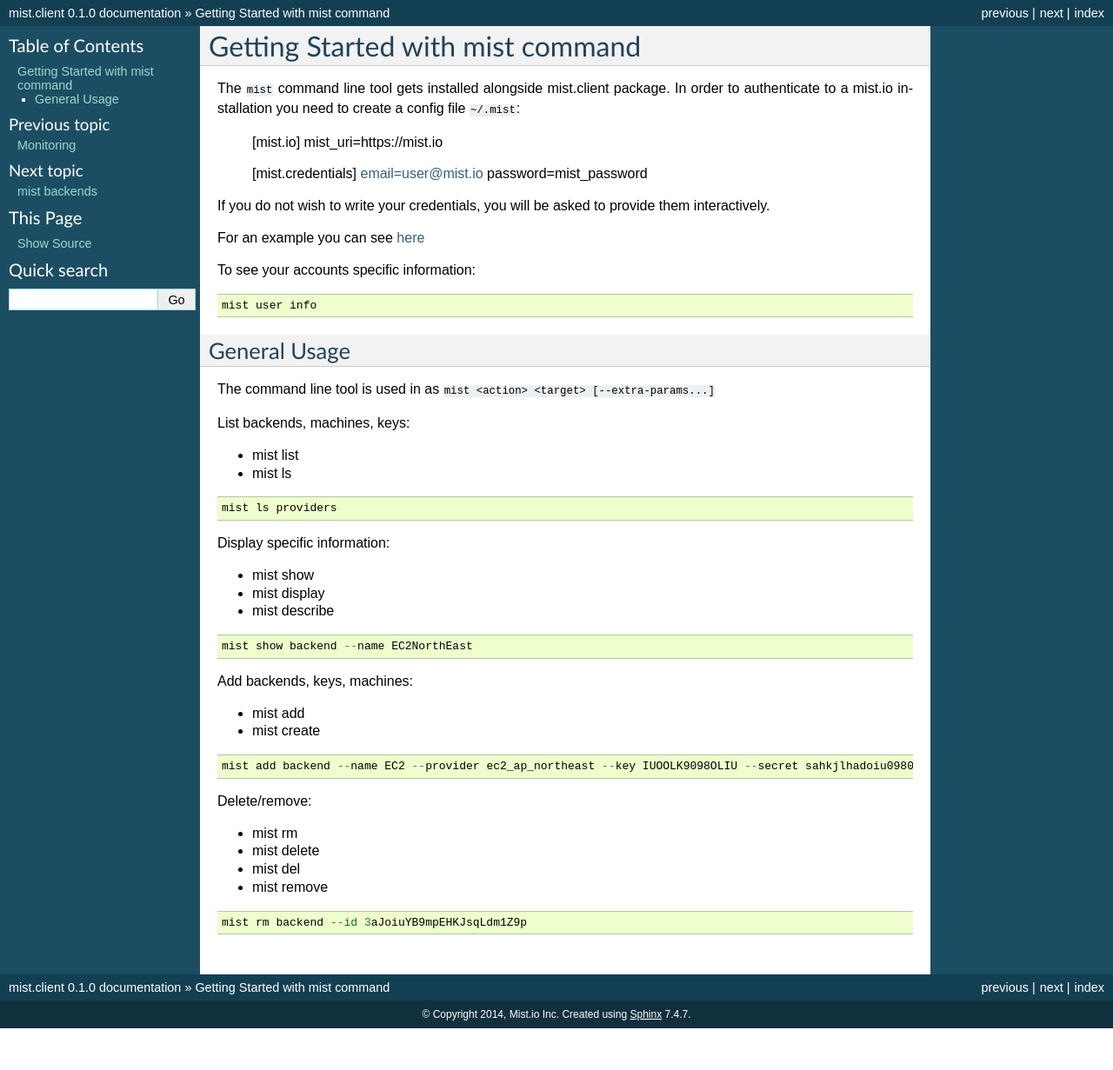
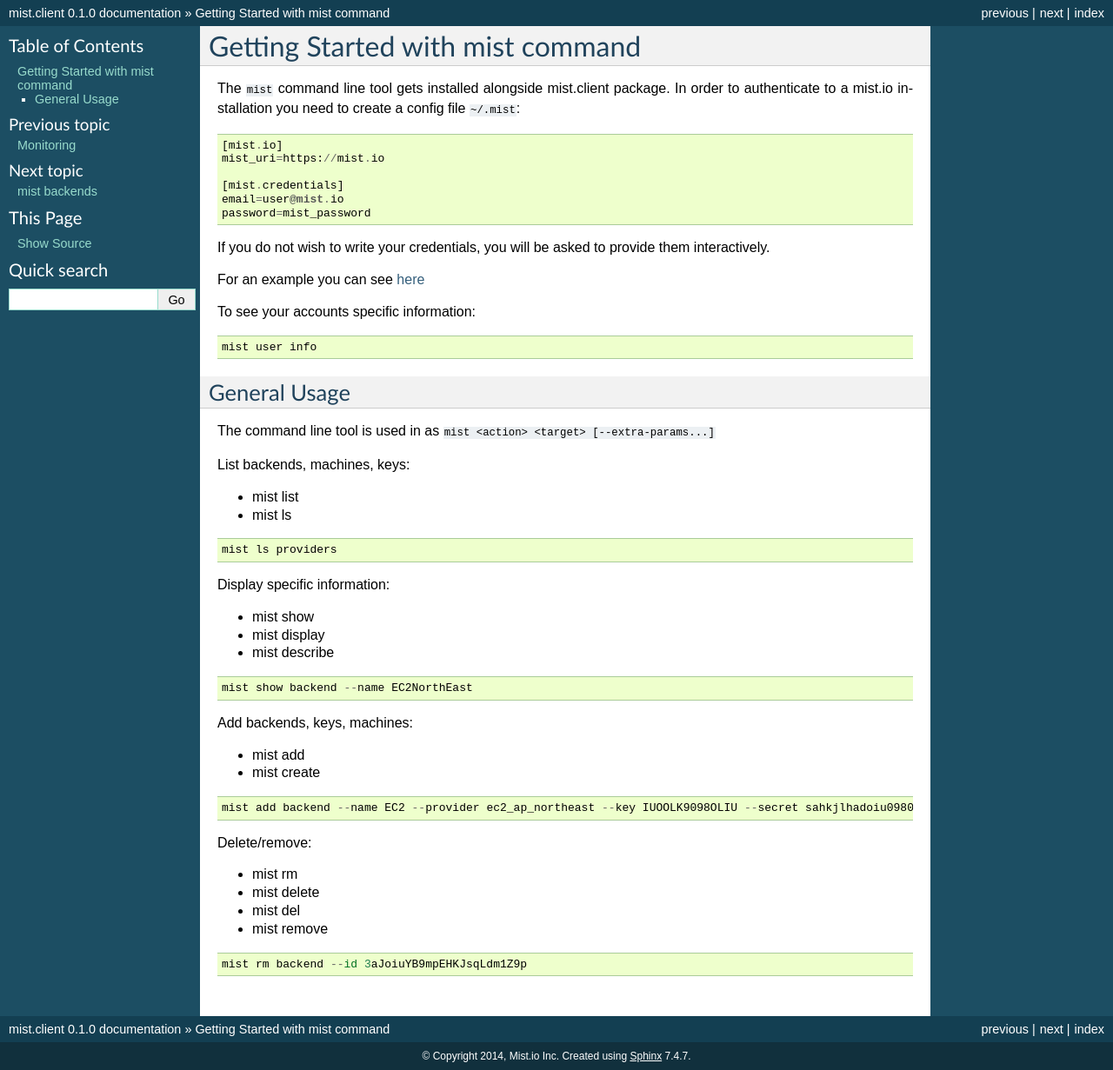
Before and after one commit to mistio/mist.client, a Sphinx documentation site: the page built from docs/source/cmd/cmd.rst, in a window 1280 px wide. Shown: the whole page at 87% size. Built offline with Sphinx 7.4.7, drawn with Linux system fonts in a browser that asks for light colours; before the commit the page ends 1183 px from its top, so only the background shows below that.

Commit message:
Update docs rst

```diff
--- a/docs/source/cmd/cmd.rst
+++ b/docs/source/cmd/cmd.rst
@@ -3,7 +3,7 @@
 
 The ``mist`` command line tool gets installed alongside mist.client package.
 In order to authenticate to a mist.io installation you need to create a config
-file ``~/.mist``:
+file ``~/.mist``::
 
     [mist.io]
     mist_uri=https://mist.io
```
